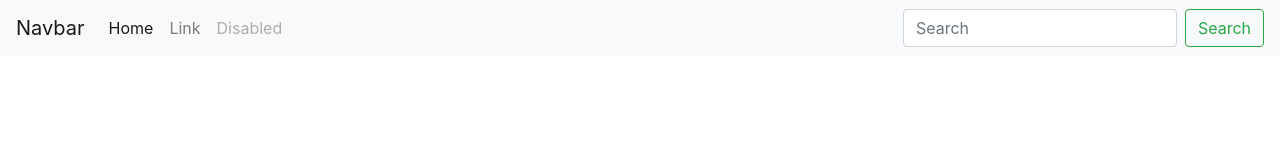
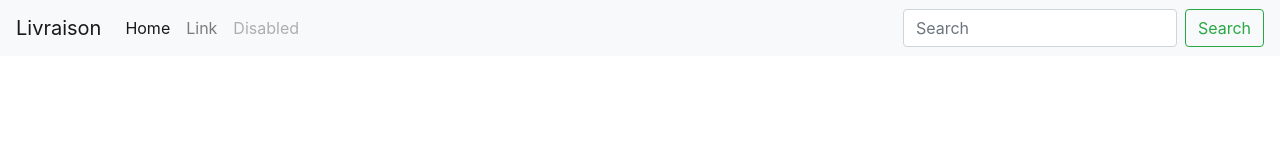
Before and after one commit to ArnaudTLJ/AngularInit-1, an Angular app in the folder my-app/: page / in a window 1280 px wide. Shown: the top 160 px of the page. Built offline with nearby package versions, Linux system fonts and the light colour scheme.

Commit message:
creation d'une variable utilisée dans le template du menu

```diff
--- a/my-app/src/app/menu/menu.component.html
+++ b/my-app/src/app/menu/menu.component.html
@@ -1,5 +1,5 @@
 <nav class="navbar navbar-expand-lg navbar-light bg-light">
-  <a class="navbar-brand" href="#">Navbar</a>
+  <a class="navbar-brand" href="#">{{ title }}</a>
   <button class="navbar-toggler" type="button" data-toggle="collapse" data-target="#navbarSupportedContent" aria-controls="navbarSupportedContent" aria-expanded="false" aria-label="Toggle navigation">
     <span class="navbar-toggler-icon"></span>
   </button>
--- a/my-app/src/app/menu/menu.component.ts
+++ b/my-app/src/app/menu/menu.component.ts
@@ -7,9 +7,12 @@ import { Component, OnInit } from '@angular/core';
 })
 export class MenuComponent implements OnInit {
 
+  title: string;
+
   constructor() { }
 
   ngOnInit() {
+    this.title = 'Livraison';
   }
 
 }
```
